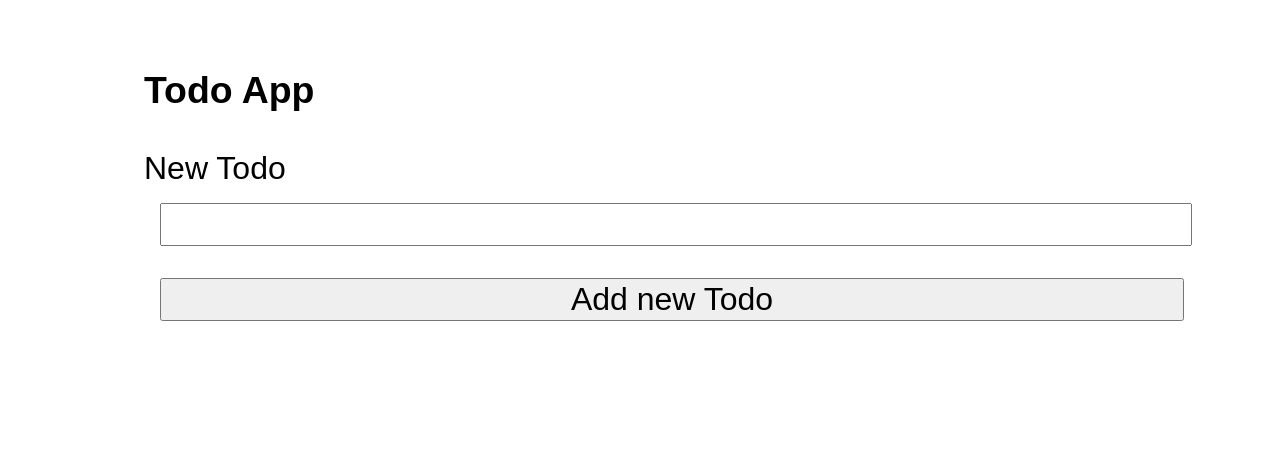
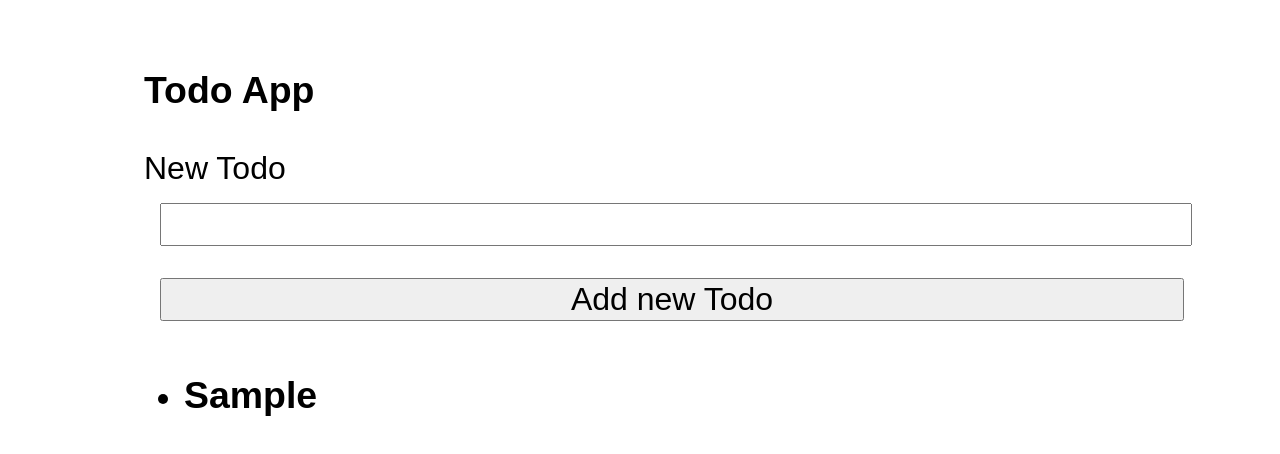
Before and after one commit to Warrenayiss/VueTodoApp, a Vue app: page / in a window 1280 px wide. Both pictures are taken after typing "Sample" into the empty fields and a click on the button "Add new Todo". Shown: the top 454 px of the page. Built offline with nearby package versions, Linux system fonts and the light colour scheme.

Commit message:
show todos

```diff
--- a/src/App.vue
+++ b/src/App.vue
@@ -2,9 +2,14 @@
   <h3>Todo App</h3>
   <form @submit.prevent="addNewTodo">
     <label for="newTodo">New Todo</label>
-    <input name="newTodo" v-model="newTodo">
+    <input name="newTodo" v-model="newTodo" />
     <button>Add new Todo</button>
   </form>
+  <ul>
+    <li v-for="todo in todos" :key="todo.id">
+      <h3>{{ todo.content }}</h3>
+    </li>
+  </ul>
 </template>
 
 <script>
@@ -13,25 +18,27 @@ import { ref } from "vue";
 export default {
   setup() {
     //datas
-    const newTodo = ref('')
-    const todos = ref([])
+    const newTodo = ref("");
+    const todos = ref([]);
 
     //functions
-    function addNewTodo(){
+    function addNewTodo() {
       todos.value.push({
+        id: Date.now(),
         done: false,
-        content: newTodo.value
-      })
-      newTodo.value = ""
+        content: newTodo.value,
+      });
+      newTodo.value = "";
     }
 
     //returns
     return {
       newTodo,
-      addNewTodo
-    }
-  }
-}
+      todos,
+      addNewTodo,
+    };
+  },
+};
 </script>
 
 <style>
@@ -43,8 +50,15 @@ body {
   width: 80%;
   margin: 0 auto;
 }
-input, textarea, button, p, div, section, article, select {
-  display: 'block';
+input,
+textarea,
+button,
+p,
+div,
+section,
+article,
+select {
+  display: "block";
   width: 100%;
   font-family: sans-serif;
   font-size: 1em;
```
